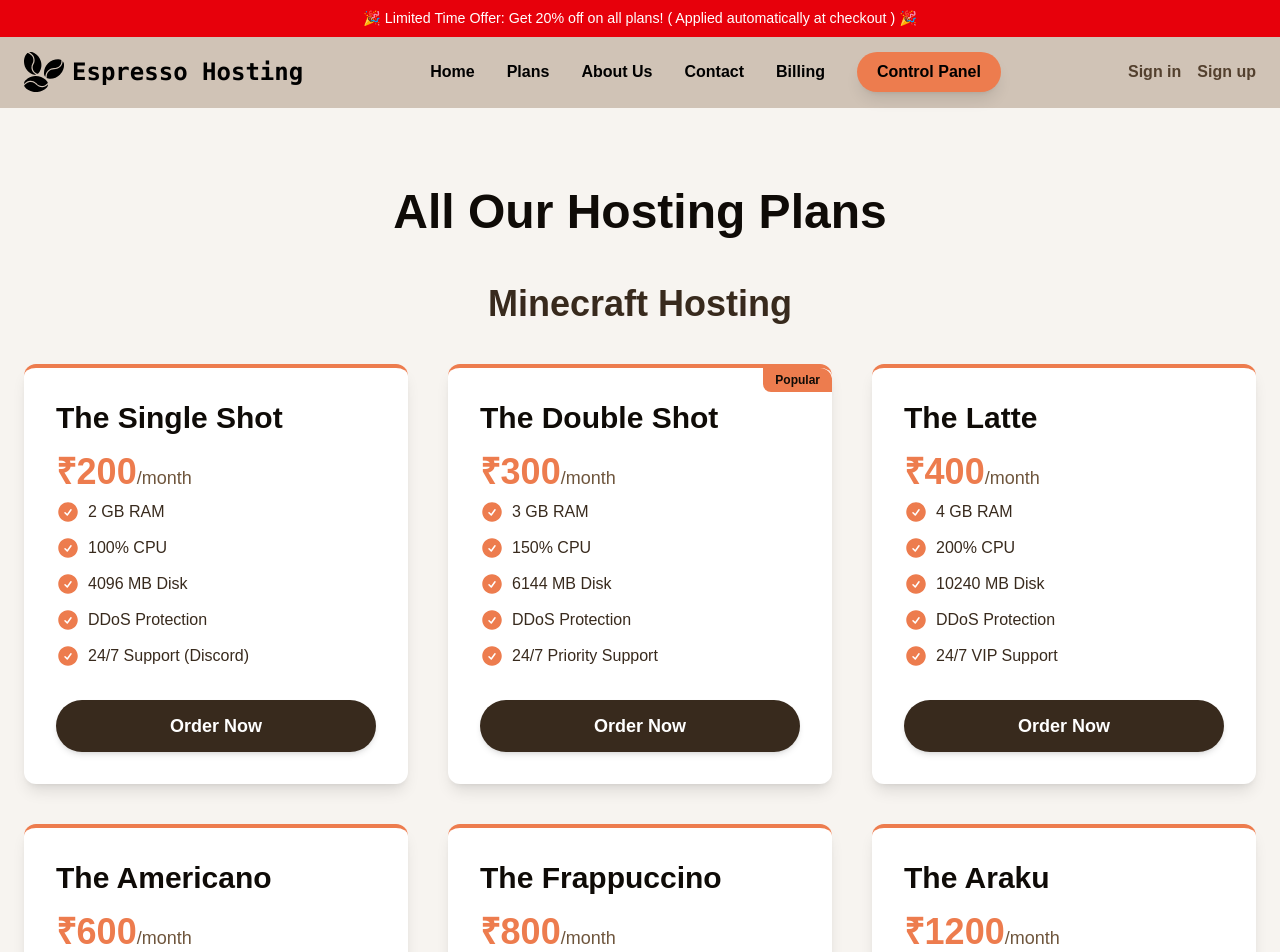
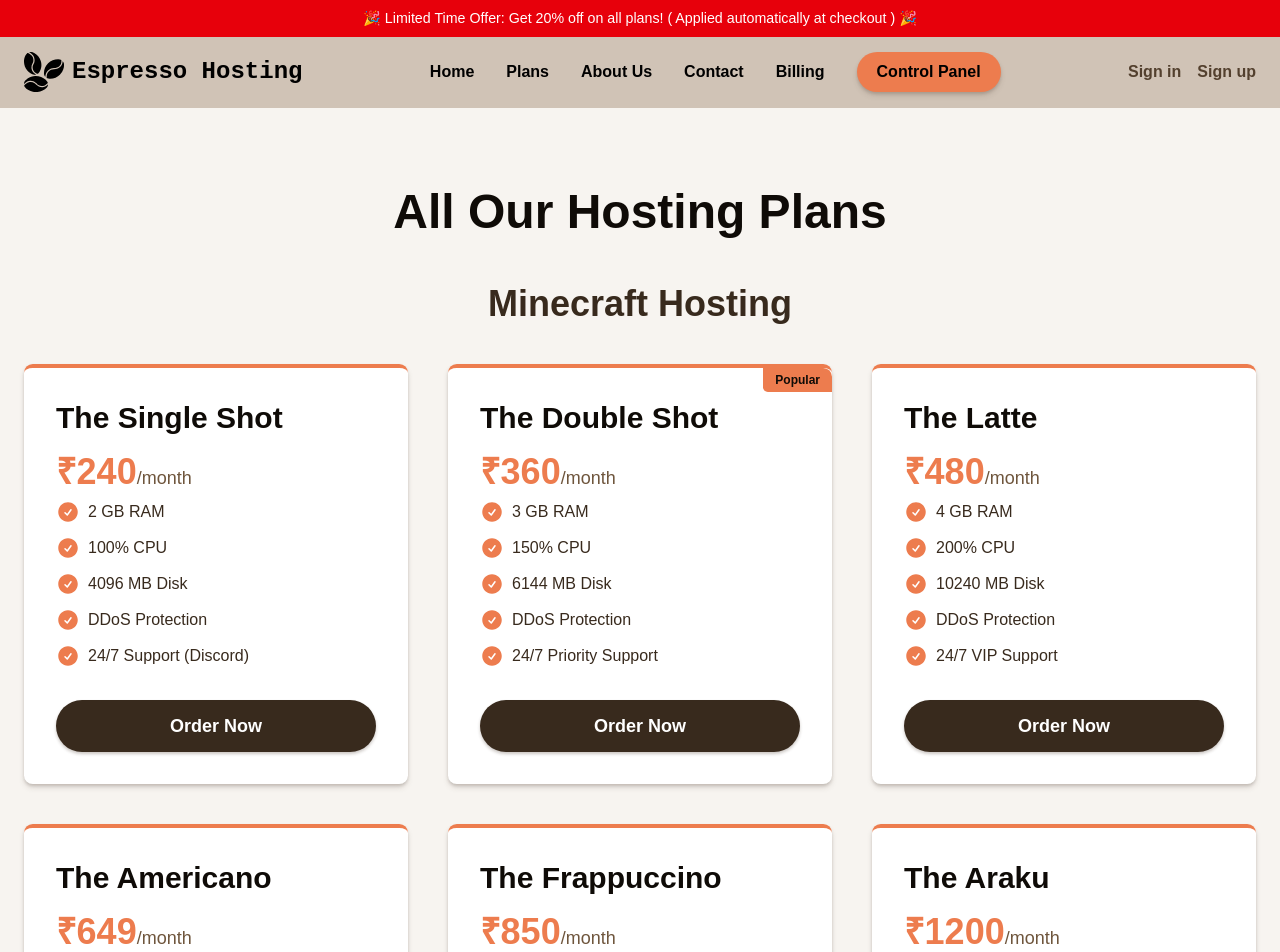
Before and after one commit to XD-coder/espressoweb-v2, a Next.js app: page /plans in a window 1280 px wide. Shown: the top 952 px of the page. Built offline with nearby package versions, Linux system fonts and the light colour scheme; no server answers.

Commit message:
fixed pricing

```diff
--- a/data.tsx
+++ b/data.tsx
@@ -106,7 +106,7 @@
         {
           name: 'The Single Shot',
           tokens: 3,
-          priceRs: 200,
+          priceRs: 240,
           features: [
             '2 GB RAM',
             '100% CPU',
@@ -121,7 +121,7 @@
         {
           name: 'The Double Shot',
           tokens: 5,
-          priceRs: 300,
+          priceRs: 360,
           features: [
             '3 GB RAM',
             '150% CPU',
@@ -137,7 +137,7 @@
         {
           name: 'The Latte',
           tokens: 8,
-          priceRs: 400,
+          priceRs: 480,
           features: [
             '4 GB RAM',
             '200% CPU',
@@ -152,7 +152,7 @@
         {
           name: 'The Americano',
           tokens: 11,
-          priceRs: 600,
+          priceRs: 649,
           features: [
             '6 GB RAM',
             '300% CPU',
@@ -166,7 +166,7 @@
         },
         {
           name: 'The Frappuccino',
-          priceRs: 800,
+          priceRs: 850,
           features: [
             '8 GB RAM',
             '400% CPU',
--- a/package.json
+++ b/package.json
@@ -15,6 +15,8 @@
     "autoprefixer": "^10.4.21",
     "axios": "^1.9.0",
     "child_process": "^1.0.2",
+    "class-variance-authority": "^0.7.1",
+    "clsx": "^2.1.1",
     "framer-motion": "^11.0.0",
     "lucide-react": "^0.511.0",
     "mongoose": "^8.15.2",
@@ -22,7 +24,8 @@
     "next": "15.3.3",
     "react": "^19.0.0",
     "react-dom": "^19.0.0",
-    "svix": "^1.67.0"
+    "svix": "^1.67.0",
+    "tailwind-merge": "^3.3.1"
   },
   "devDependencies": {
     "@eslint/eslintrc": "^3",
@@ -33,6 +36,7 @@
     "eslint": "^9",
     "eslint-config-next": "15.3.3",
     "tailwindcss": "^4",
+    "tw-animate-css": "^1.3.4",
     "typescript": "^5"
   }
 }
--- a/src/app/globals.css
+++ b/src/app/globals.css
@@ -1,4 +1,7 @@
 @import "tailwindcss";
+@import "tw-animate-css";
+
+@custom-variant dark (&:is(.dark *));
 
 html,
 body {
@@ -59,7 +62,6 @@
   --color-dark-950: #957b6c;
 }
 
-
 a {
   color: inherit;
   text-decoration: none;
@@ -68,3 +70,189 @@
 * {
   box-sizing: border-box;
 }
+
+@theme inline {
+  --radius-sm: calc(var(--radius) - 4px);
+  --radius-md: calc(var(--radius) - 2px);
+  --radius-lg: var(--radius);
+  --radius-xl: calc(var(--radius) + 4px);
+  --color-background: var(--background);
+  --color-foreground: var(--foreground);
+  --color-card: var(--card);
+  --color-card-foreground: var(--card-foreground);
+  --color-popover: var(--popover);
+  --color-popover-foreground: var(--popover-foreground);
+  --color-primary: var(--primary);
+  --color-primary-foreground: var(--primary-foreground);
+  --color-secondary: var(--secondary);
+  --color-secondary-foreground: var(--secondary-foreground);
+  --color-muted: var(--muted);
+  --color-muted-foreground: var(--muted-foreground);
+  --color-accent: var(--accent);
+  --color-accent-foreground: var(--accent-foreground);
+  --color-destructive: var(--destructive);
+  --color-border: var(--border);
+  --color-input: var(--input);
+  --color-ring: var(--ring);
+  --color-chart-1: var(--chart-1);
+  --color-chart-2: var(--chart-2);
+  --color-chart-3: var(--chart-3);
+  --color-chart-4: var(--chart-4);
+  --color-chart-5: var(--chart-5);
+  --color-sidebar: var(--sidebar);
+  --color-sidebar-foreground: var(--sidebar-foreground);
+  --color-sidebar-primary: var(--sidebar-primary);
+  --color-sidebar-primary-foreground: var(--sidebar-primary-foreground);
+  --color-sidebar-accent: var(--sidebar-accent);
+  --color-sidebar-accent-foreground: var(--sidebar-accent-foreground);
+  --color-sidebar-border: var(--sidebar-border);
+  --color-sidebar-ring: var(--sidebar-ring);
+  --font-sans: Oxanium, sans-serif;
+  --font-mono: Fira Code, monospace;
+  --font-serif: Merriweather, serif;
+  --radius: 0.3rem;
+  --tracking-tighter: calc(var(--tracking-normal) - 0.05em);
+  --tracking-tight: calc(var(--tracking-normal) - 0.025em);
+  --tracking-wide: calc(var(--tracking-normal) + 0.025em);
+  --tracking-wider: calc(var(--tracking-normal) + 0.05em);
+  --tracking-widest: calc(var(--tracking-normal) + 0.1em);
+  --tracking-normal: var(--tracking-normal);
+  --shadow-2xl: var(--shadow-2xl);
+  --shadow-xl: var(--shadow-xl);
+  --shadow-lg: var(--shadow-lg);
+  --shadow-md: var(--shadow-md);
+  --shadow: var(--shadow);
+  --shadow-sm: var(--shadow-sm);
+  --shadow-xs: var(--shadow-xs);
+  --shadow-2xs: var(--shadow-2xs);
+  --spacing: var(--spacing);
+  --letter-spacing: var(--letter-spacing);
+  --shadow-offset-y: var(--shadow-offset-y);
+  --shadow-offset-x: var(--shadow-offset-x);
+  --shadow-spread: var(--shadow-spread);
+  --shadow-blur: var(--shadow-blur);
+  --shadow-opacity: var(--shadow-opacity);
+  --color-shadow-color: var(--shadow-color);
+  --color-destructive-foreground: var(--destructive-foreground);
+}
+
+:root {
+  --radius: 0.3rem;
+  --background: oklch(0.9885 0.0057 84.5659);
+  --foreground: oklch(0.3660 0.0251 49.6085);
+  --card: oklch(0.9686 0.0091 78.2818);
+  --card-foreground: oklch(0.3660 0.0251 49.6085);
+  --popover: oklch(0.9686 0.0091 78.2818);
+  --popover-foreground: oklch(0.3660 0.0251 49.6085);
+  --primary: oklch(0.5553 0.1455 48.9975);
+  --primary-foreground: oklch(1.0000 0 0);
+  --secondary: oklch(0.8276 0.0752 74.4400);
+  --secondary-foreground: oklch(0.4444 0.0096 73.6390);
+  --muted: oklch(0.9363 0.0218 83.2637);
+  --muted-foreground: oklch(0.5534 0.0116 58.0708);
+  --accent: oklch(0.9000 0.0500 74.9889);
+  --accent-foreground: oklch(0.4444 0.0096 73.6390);
+  --destructive: oklch(0.4437 0.1613 26.8994);
+  --border: oklch(0.8866 0.0404 89.6994);
+  --input: oklch(0.8866 0.0404 89.6994);
+  --ring: oklch(0.5553 0.1455 48.9975);
+  --chart-1: oklch(0.5553 0.1455 48.9975);
+  --chart-2: oklch(0.5534 0.0116 58.0708);
+  --chart-3: oklch(0.5538 0.1207 66.4416);
+  --chart-4: oklch(0.5534 0.0116 58.0708);
+  --chart-5: oklch(0.6806 0.1423 75.8340);
+  --sidebar: oklch(0.9363 0.0218 83.2637);
+  --sidebar-foreground: oklch(0.3660 0.0251 49.6085);
+  --sidebar-primary: oklch(0.5553 0.1455 48.9975);
+  --sidebar-primary-foreground: oklch(1.0000 0 0);
+  --sidebar-accent: oklch(0.5538 0.1207 66.4416);
+  --sidebar-accent-foreground: oklch(1.0000 0 0);
+  --sidebar-border: oklch(0.8866 0.0404 89.6994);
+  --sidebar-ring: oklch(0.5553 0.1455 48.9975);
+  --destructive-foreground: oklch(1.0000 0 0);
+  --font-sans: Oxanium, sans-serif;
+  --font-serif: Merriweather, serif;
+  --font-mono: Fira Code, monospace;
+  --shadow-color: hsl(28 18% 25%);
+  --shadow-opacity: 0.18;
+  --shadow-blur: 3px;
+  --shadow-spread: 0px;
+  --shadow-offset-x: 0px;
+  --shadow-offset-y: 2px;
+  --letter-spacing: 0em;
+  --spacing: 0.25rem;
+  --shadow-2xs: 0px 2px 3px 0px hsl(28 18% 25% / 0.09);
+  --shadow-xs: 0px 2px 3px 0px hsl(28 18% 25% / 0.09);
+  --shadow-sm: 0px 2px 3px 0px hsl(28 18% 25% / 0.18), 0px 1px 2px -1px hsl(28 18% 25% / 0.18);
+  --shadow: 0px 2px 3px 0px hsl(28 18% 25% / 0.18), 0px 1px 2px -1px hsl(28 18% 25% / 0.18);
+  --shadow-md: 0px 2px 3px 0px hsl(28 18% 25% / 0.18), 0px 2px 4px -1px hsl(28 18% 25% / 0.18);
+  --shadow-lg: 0px 2px 3px 0px hsl(28 18% 25% / 0.18), 0px 4px 6px -1px hsl(28 18% 25% / 0.18);
+  --shadow-xl: 0px 2px 3px 0px hsl(28 18% 25% / 0.18), 0px 8px 10px -1px hsl(28 18% 25% / 0.18);
+  --shadow-2xl: 0px 2px 3px 0px hsl(28 18% 25% / 0.45);
+  --tracking-normal: 0em;
+}
+
+.dark {
+  --background: oklch(0.2161 0.0061 56.0434);
+  --foreground: oklch(0.9699 0.0013 106.4238);
+  --card: oklch(0.2685 0.0063 34.2976);
+  --card-foreground: oklch(0.9699 0.0013 106.4238);
+  --popover: oklch(0.2685 0.0063 34.2976);
+  --popover-foreground: oklch(0.9699 0.0013 106.4238);
+  --primary: oklch(0.7049 0.1867 47.6044);
+  --primary-foreground: oklch(1.0000 0 0);
+  --secondary: oklch(0.4444 0.0096 73.6390);
+  --secondary-foreground: oklch(0.9232 0.0026 48.7171);
+  --muted: oklch(0.2685 0.0063 34.2976);
+  --muted-foreground: oklch(0.7161 0.0091 56.2590);
+  --accent: oklch(0.3598 0.0497 229.3202);
+  --accent-foreground: oklch(0.9232 0.0026 48.7171);
+  --destructive: oklch(0.5771 0.2152 27.3250);
+  --border: oklch(0.3741 0.0087 67.5582);
+  --input: oklch(0.3741 0.0087 67.5582);
+  --ring: oklch(0.7049 0.1867 47.6044);
+  --chart-1: oklch(0.7049 0.1867 47.6044);
+  --chart-2: oklch(0.6847 0.1479 237.3225);
+  --chart-3: oklch(0.7952 0.1617 86.0468);
+  --chart-4: oklch(0.7161 0.0091 56.2590);
+  --chart-5: oklch(0.5534 0.0116 58.0708);
+  --sidebar: oklch(0.2685 0.0063 34.2976);
+  --sidebar-foreground: oklch(0.9699 0.0013 106.4238);
+  --sidebar-primary: oklch(0.7049 0.1867 47.6044);
+  --sidebar-primary-foreground: oklch(1.0000 0 0);
+  --sidebar-accent: oklch(0.6847 0.1479 237.3225);
+  --sidebar-accent-foreground: oklch(0.2839 0.0734 254.5378);
+  --sidebar-border: oklch(0.3741 0.0087 67.5582);
+  --sidebar-ring: oklch(0.7049 0.1867 47.6044);
+  --destructive-foreground: oklch(1.0000 0 0);
+  --radius: 0.3rem;
+  --font-sans: Oxanium, sans-serif;
+  --font-serif: Merriweather, serif;
+  --font-mono: Fira Code, monospace;
+  --shadow-color: hsl(0 0% 5%);
+  --shadow-opacity: 0.18;
+  --shadow-blur: 3px;
+  --shadow-spread: 0px;
+  --shadow-offset-x: 0px;
+  --shadow-offset-y: 2px;
+  --letter-spacing: 0em;
+  --spacing: 0.25rem;
+  --shadow-2xs: 0px 2px 3px 0px hsl(0 0% 5% / 0.09);
+  --shadow-xs: 0px 2px 3px 0px hsl(0 0% 5% / 0.09);
+  --shadow-sm: 0px 2px 3px 0px hsl(0 0% 5% / 0.18), 0px 1px 2px -1px hsl(0 0% 5% / 0.18);
+  --shadow: 0px 2px 3px 0px hsl(0 0% 5% / 0.18), 0px 1px 2px -1px hsl(0 0% 5% / 0.18);
+  --shadow-md: 0px 2px 3px 0px hsl(0 0% 5% / 0.18), 0px 2px 4px -1px hsl(0 0% 5% / 0.18);
+  --shadow-lg: 0px 2px 3px 0px hsl(0 0% 5% / 0.18), 0px 4px 6px -1px hsl(0 0% 5% / 0.18);
+  --shadow-xl: 0px 2px 3px 0px hsl(0 0% 5% / 0.18), 0px 8px 10px -1px hsl(0 0% 5% / 0.18);
+  --shadow-2xl: 0px 2px 3px 0px hsl(0 0% 5% / 0.45);
+}
+
+@layer base {
+  * {
+    @apply border-border outline-ring/50;
+  }
+  body {
+    @apply bg-background text-foreground;
+    letter-spacing: var(--tracking-normal);
+  }
+}
```
